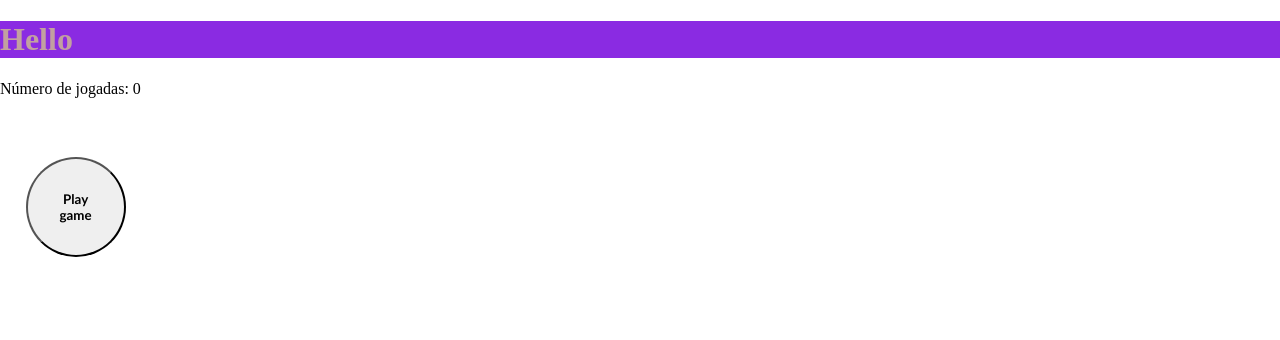
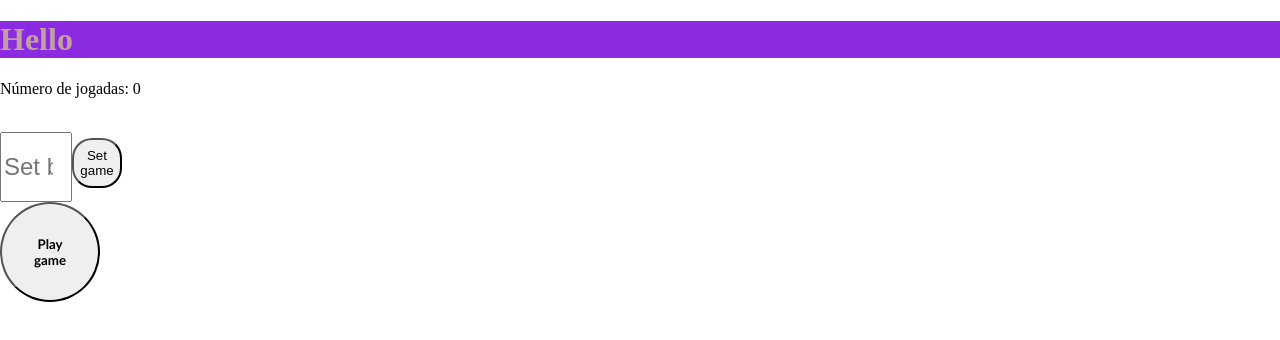
Before and after one commit to zerocordeiro/resta-zero, a React (Vite) app: page / in a window 1280 px wide. Shown: the top 340 px of the page. Built offline with nearby package versions, Linux system fonts and the light colour scheme.

Commit message:
Can set different sizes fo the game area. Alignment still isn't very good, but that's a start. For some reason the input field for size gets deselected as soon as one number is typed (cannot type two algarisms)

```diff
--- a/src/App.css
+++ b/src/App.css
@@ -6,14 +6,25 @@ body{
   background-color: blueviolet;
   color: rgb(194, 160, 160);
 }
+.gameArea{
+  display: flex;
+  flex-direction: row;
+  flex-wrap: wrap;
+}
 
 button{
   aspect-ratio: 1;
   border-radius: 40%;
-  width:28%;
-  margin:2%;
 }
-
+#input-size{
+  height:4rem;
+  width:4rem;
+  font-size:x-large;
+  text-align: left;
+}
+.setgame{
+  width:50px;
+}
 .bluebutton{
   background-color:cornflowerblue;
 }
--- a/src/App.jsx
+++ b/src/App.jsx
@@ -9,6 +9,7 @@ import './App.css'
 function App() {
   const [contagem, setContagem] = useState(0);
   const [tabuleiro, setTabuleiro] = useState([]);
+  const [gamesize, setGameSize] = useState();
 
   function CheckButton(){
     return(
@@ -45,11 +46,11 @@ function App() {
     console.log('function changeButton (posy, posx) = ' + posy + ' , ' + posx);
     let tabuleiroalt=tabuleiro;
     tabuleiroalt[posy][posx].clicked = !tabuleiroalt[posy][posx].clicked;
-    setTabuleiro[''];
-    console.log('zerou tabuleiro');
+    // setTabuleiro[''];
+    // console.log('zerou tabuleiro');
     setContagem((n)=>n+1);
     setTabuleiro[tabuleiroalt];
-    console.log('tabuleiro['+posy+']['+posx+'].clicked: ' + tabuleiro[posy][posx]['clicked'])
+    // console.log('tabuleiro['+posy+']['+posx+'].clicked: ' + tabuleiro[posy][posx]['clicked'])
     // return(
     //   MakeArea()
     //   );
@@ -63,8 +64,9 @@ function App() {
     let posy=uniqueElement.posy;
     let butcolor=uniqueElement.clicked?'redbutton':'bluebutton';
     let keystring=String(posx)+String(posy);
+    let width_for_flex=window.innerWidth/(tabuleiro.length*1.1);
     return(
-      <button key={keystring} className={butcolor} onClick={()=>changeButton(posy,posx)}></button>//
+      <button style={{border:'4px solid black',minWidth:width_for_flex,}} key={keystring} className={butcolor} onClick={()=>changeButton(posy,posx)}></button>//
     );
   }
 
@@ -95,11 +97,16 @@ function MakeArea(){ //gets 'tabuleiro' from main App
     }
     allelements.map((item,index)=>(console.log(index)));
     return(
-      allelements.map( //obs: allelements is a linear array
+      <div className='gameArea'>{
+        allelements.map( //obs: allelements is a linear array
         (element)=>(
           ButtonOrBreak(element) //
         )
       )
+      }
+
+      </div>
+
     );
 
 }
@@ -124,23 +131,41 @@ function MakeArea(){ //gets 'tabuleiro' from main App
       }
       newtabuleiro.push(newline);
     }
-      setTabuleiro(['']);
-      console.log('tabuleiro zerado na função resize')
       setTabuleiro(newtabuleiro);
-      console.log('newtabuleiro: ' + newtabuleiro + '----------------------------------- --------------------------------------------------- --------------------------------------------------- ---------------------------------------------------- ----------------------------------------------------------------------------------------------------------- -----------------------tabuleiro after setTabuleiro (l.111): '+ tabuleiro);
     }
   }
-
+  function setNewGameSize(form){
+    form.preventDefault();
+    //prevents reloading the whole page from getting data from the form
+    if(!gamesize){
+      return(document.getElementById('input-size').focus());
+    }else{
+      resizeTabuleiro(gamesize);
+      document.getElementById('input-size').focus();
+    }
+  }
   function CircleButton(){ // used during testing of this code.
     function handleClick(msg='default'){
         resizeTabuleiro(3);
         console.log(msg);
     }
     return(
+      <>
+      <form onSubmit={setNewGameSize}>
+        <input
+        id='input-size'
+        type='number'
+        placeholder='Set board size'
+        value={gamesize}
+        onChange={(e)=>{setGameSize(e.target.value)}}
+        />
+        <button className='setgame' type='submit'>Set game</button>
+      </form>
       <button className='circlebutton' onClick={()=>handleClick('clicked')}>
       {/* need to pass the function instead of calling it directly or else it triggers as page loads*/}
         Play game
       </button>
+      </>
     );
   }
 
```
